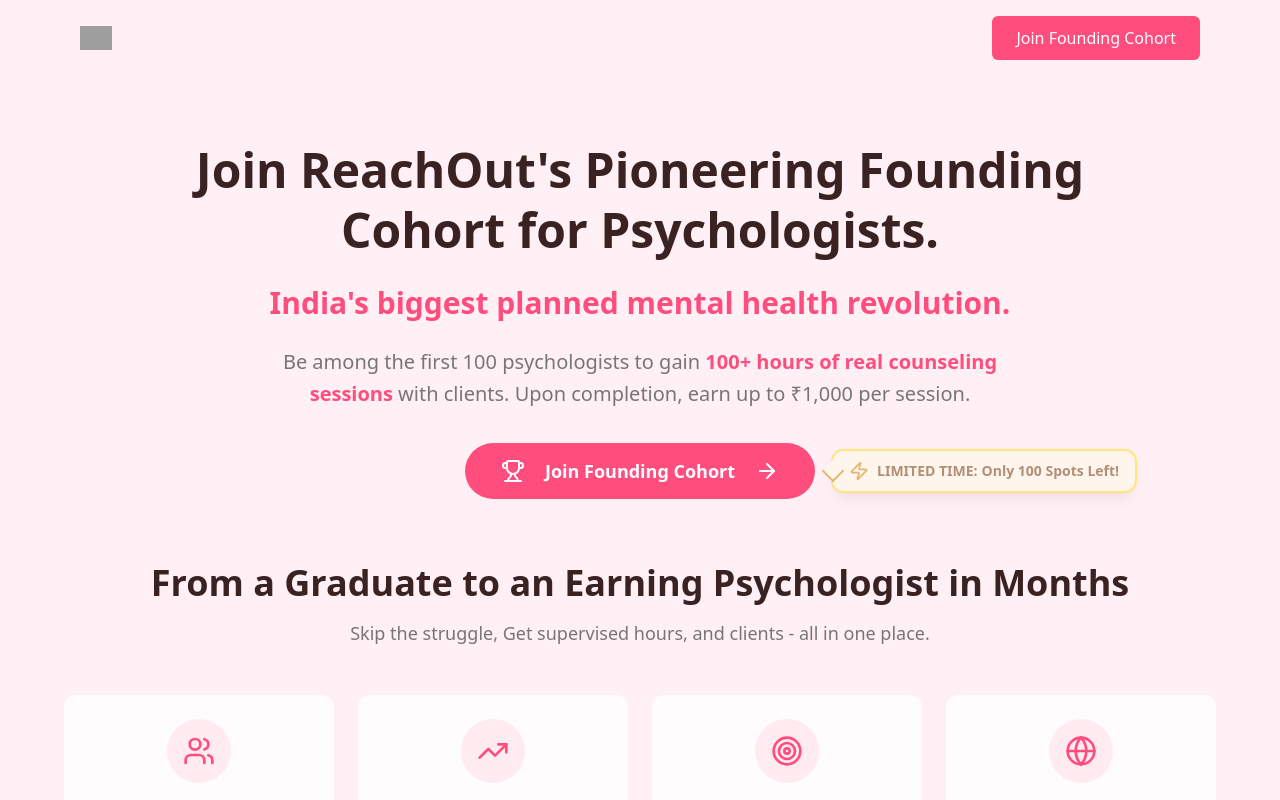
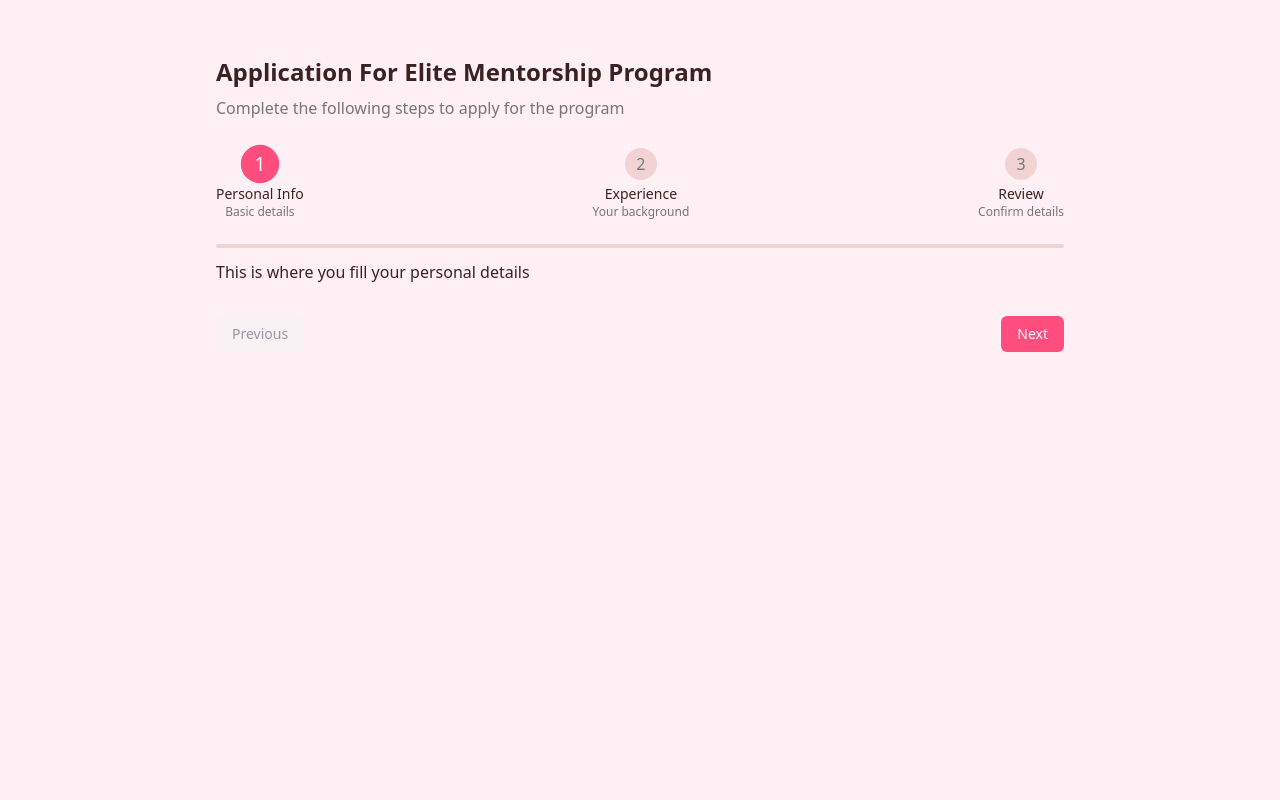
Before and after one commit to Deep-Connection-Innovation-Pvt-Ltd/reachout-supply, a React (Vite) app: page /professional/apply-elite/personal-details in a window 1280 px wide. Shown: the top 800 px of the page. Built offline with nearby package versions, Linux system fonts and the light colour scheme; grey boxes are pictures that could not be loaded.

Commit message:
Application Form navigation system implemented

```diff
--- a/package.json
+++ b/package.json
@@ -10,6 +10,7 @@
     "preview": "vite preview"
   },
   "dependencies": {
+    "@radix-ui/react-label": "^2.1.7",
     "@radix-ui/react-slot": "^1.2.3",
     "@tailwindcss/vite": "^4.1.14",
     "class-variance-authority": "^0.7.1",
--- a/src/App.tsx
+++ b/src/App.tsx
@@ -1,11 +1,19 @@
 import './App.css'
 import HomePage from './pages/HomePage';
-import { BrowserRouter } from "react-router-dom";
+import ApplicationForm from './pages/ApplicationForm';
+import { BrowserRouter, Routes, Route, Navigate } from "react-router-dom";
+
 function App() {
   return (
     <>
-        <BrowserRouter basename="/professional">
-        <HomePage/>
+      <BrowserRouter basename="/professional">
+        <Routes>
+          <Route path="/" element={<HomePage />} />
+          <Route path="/apply-elite/:step" element={<ApplicationForm plan="elite" />} />
+          <Route path="/apply-elite" element={<Navigate to="/apply-elite/personal-details" replace />} />
+          <Route path="/apply-foundational/:step" element={<ApplicationForm plan="foundational"/>} />
+          <Route path="/apply-foundational" element={<Navigate to="/apply-foundational/personal-details" replace />} />
+        </Routes>
       </BrowserRouter>
     </>
   )
--- /dev/null
+++ b/src/components/Application/AcademicDetails.tsx
@@ -0,0 +1,9 @@
+export default function AcademicDetails(){
+    return(
+        <>
+        <div>
+            This is where you fill your academic details
+        </div>
+        </>
+    )
+}
--- /dev/null
+++ b/src/components/Application/ApplicationSteps.tsx
@@ -0,0 +1,80 @@
+import { cn } from "@/lib/utils";
+import { motion } from "framer-motion";
+import { useNavigate, useLocation } from "react-router-dom";
+import { useEffect } from "react";
+
+interface StepProps {
+  currentStep: number;
+  steps: {
+    title: string;
+    description?: string;
+    path: string; // Add path for each step
+  }[];
+  plan: string;
+}
+
+export function ApplicationSteps({ currentStep, steps, plan }: StepProps) {
+  const navigate = useNavigate();
+  const location = useLocation();
+
+  // Update URL when step changes
+  useEffect(() => {
+    const stepPath = steps[currentStep]?.path;
+    if (stepPath && location.pathname !== `/apply-${plan}/${stepPath}`) {
+      // navigate(`/apply-${plan}/${stepPath}`); // Removed automatic navigation
+    }
+  }, [currentStep, navigate, plan, steps, location.pathname]);
+
+  return (
+    <div className="relative">
+
+      {/* Step Count Display */}
+      <div className="relative flex justify-between mb-4">
+        {steps.map((step, index) => (
+          <div
+            key={index}
+            className="flex flex-col items-center">
+
+            <motion.div
+              initial={false}
+              animate={{
+                backgroundColor: currentStep >= index ? "var(--primary)" : "var(--muted)",
+                scale: currentStep === index ? 1.2 : 1,
+              }}
+              transition={{ duration: 0.2 }}
+              className={cn(
+                "w-10 h-10 rounded-full flex items-center justify-center",
+                "border-4 border-background", // Removed cursor-pointer
+                currentStep >= index ? "text-primary-foreground" : "text-muted-foreground"
+              )}
+            >
+              {index + 1}
+            </motion.div>
+            <div className="mb-2 text-center">
+              <p className="text-sm font-medium">{step.title}</p>
+              {step.description && (
+                <p className="text-xs text-muted-foreground">{step.description}</p>
+              )}
+            </div>
+
+
+          </div>
+        ))}
+      </div>
+
+
+      {/* This is the progress bar */}
+
+      <div className="w-full relative">
+        <div className="absolute left-0 w-full h-1 bg-muted rounded-full" />
+        {/* Animated Progress */}
+        <motion.div
+          className="absolute left-0 h-1 bg-primary rounded-full"
+          initial={{ width: "0%" }}
+          animate={{ width: `${(currentStep / (steps.length - 1)) * 100}%` }}
+          transition={{ duration: 0.5, ease: "easeInOut" }}
+        />
+      </div>
+    </div>
+  );
+}
--- /dev/null
+++ b/src/components/Application/PersonalDetails.tsx
@@ -0,0 +1,9 @@
+export default function PersonalDetails(){
+    return(
+        <>
+        <div>
+            This is where you fill your personal details
+        </div>
+        </>
+    )
+}
--- /dev/null
+++ b/src/components/Application/ReviewDetails.tsx
@@ -0,0 +1,9 @@
+export default function ReviewDetails(){
+    return(
+        <>
+        <div>
+            This is where you review your details
+        </div>
+        </>
+    )
+}
--- a/src/components/Home/navbar.tsx
+++ b/src/components/Home/navbar.tsx
@@ -5,7 +5,7 @@
         <>
             <div className="flex justify-between w-full items-center bg-background px-[80px] py-[16px] sticky top-0 z-99">
                 <img
-                    src="./ReachOut.png"
+                    src="../ReachOut.png"
                     alt="ReachOut Logo"
                     className="h-6 w-auto object-contain"
                 />
--- a/src/components/Home/plans.tsx
+++ b/src/components/Home/plans.tsx
@@ -22,6 +22,7 @@
                         originalPrice={10000}
                         discountedPrice={7000}
                         targetDate="2025-10-25T00:00:00"
+                        plan="foundational"
                         earlyBirdSpotPercentage={15}
                         features={["100+ hours of online counseling sessions with real clients.", "Start earning up to ₹1,000 per session after completing 100 hours", "Individual mentor support for difficult cases", "Weekly group supervision sessions with fellow graduates.", "Certificate of completion after completing 100 hours.", "Unlimited Free Access to our Latest EHR platform for maintaining digital notes of clients.", "Lifetime access to the alumni network and resources."]}
                     />
@@ -30,6 +31,7 @@
                         originalPrice={20000}
                         discountedPrice={14000}
                         targetDate="2025-10-25T00:00:00"
+                        plan="elite"
                         earlyBirdSpotPercentage={30}
                         isPopular
                         features={["100+ hours of online counseling sessions with real clients.", "Start earning up to ₹1,000 per session after completing 100 hours", "Individual mentor support for difficult cases", "Exclusive access to premium psychology practice resources.", "Certificate of completion after completing 100 hours.", "Unlimited Free Access to our Latest EHR platform for maintaining digital notes of clients.", "Lifetime access to the alumni network and resources.", "Founding member leadership role in expanding the program.", "10+ counseling sessions supervised by senior psychologists.", "Waiver available if you have proof of 100 hours of sessions with clients."]}
--- a/src/components/Home/pricing_card.tsx
+++ b/src/components/Home/pricing_card.tsx
@@ -8,6 +8,7 @@
 } from "@/components/ui/card";
 import { Button } from "@/components/ui/button";
 import { Badge } from "@/components/ui/badge";
+import { Link } from "react-router-dom";
 import {
     Clock,
     Zap,
@@ -90,6 +91,7 @@
     isPopular?: boolean;
     features: string[];
     targetDate?: string;
+    plan: "elite" | "foundational";
 }
 
 export default function PricingCard({
@@ -100,6 +102,7 @@
     earlyBirdSpotPercentage = 100,
     isPopular = false,
     features = [],
+    plan,
 }: PricingCardProps) {
     const [timeLeft, setTimeLeft] = useState<ReturnType<typeof calculateTimeLeft> | null>(
         targetDate ? calculateTimeLeft(targetDate) : null
@@ -209,9 +212,10 @@
                                     </div>
                                 </div>
                             )}
-
+                            <Link to={`/apply-${plan}`}>
                                 <Button
-                                className={`w-full mt-4 h-12 ${isPopular
+                                    className={`w-full mt-4 h-12 ${
+                                        isPopular
                                             ? "bg-primary hover:bg-primary/90 cursor-pointer"
                                             : "bg-primary hover:opacity-90 cursor-pointer"
                                     }`}
@@ -221,6 +225,7 @@
                                     Join Founding Cohort
                                     <ArrowRight className="w-4 h-4 ml-2" />
                                 </Button>
+                            </Link>
                         </CardContent>
 
                         <CardFooter className="pt-6 px-6 pb-6">
--- /dev/null
+++ b/src/pages/ApplicationForm.tsx
@@ -0,0 +1,121 @@
+import { useState, useEffect, useMemo } from "react";
+import { useNavigate, useParams } from "react-router-dom";
+import { ApplicationSteps } from "@/components/Application/ApplicationSteps";
+import PersonalDetails from "@/components/Application/PersonalDetails";
+import AcademicDetails from "@/components/Application/AcademicDetails";
+import ReviewDetails from "@/components/Application/ReviewDetails";
+
+interface ApplicationFormProps {
+    plan: "elite" | "foundational";
+}
+
+export default function ApplicationForm({ plan }: ApplicationFormProps) {
+    const navigate = useNavigate();
+    const { step } = useParams<{ step: string }>(); // Get step from URL
+
+    const planDetails = {
+        elite: { title: "Elite Mentorship Program", price: "20,000" },
+        foundational: { title: "Foundational Impact Program", price: "10,000" },
+    };
+
+    const { title } = planDetails[plan];
+
+    const steps = useMemo(() => [
+        {
+            title: "Personal Info",
+            description: "Basic details",
+            path: "personal-details"
+        },
+        {
+            title: "Experience",
+            description: "Your background",
+            path: "academic-details"
+        },
+        {
+            title: "Review",
+            description: "Confirm details",
+            path: "review-details"
+        }
+    ], []);
+
+    const currentStepIndex = steps.findIndex(s => s.path === step);
+    const [completedSteps, setCompletedSteps] = useState<number[]>([]);
+
+    // Redirect to the first step if no step is provided or an invalid step is in the URL
+    useEffect(() => {
+        if (currentStepIndex === -1) {
+            navigate(`/apply-${plan}/${steps[0].path}`);
+        }
+    }, [step, plan, navigate, currentStepIndex, steps]);
+
+    // Enforce sequential flow
+    useEffect(() => {
+        if (currentStepIndex > 0 && !completedSteps.includes(currentStepIndex - 1)) {
+            navigate(`/apply-${plan}/${steps[0].path}`);
+        }
+    }, [currentStepIndex, completedSteps, navigate, plan, steps]);
+
+    const handleNext = () => {
+        if (currentStepIndex < steps.length - 1) {
+            setCompletedSteps(prev => [...new Set([...prev, currentStepIndex])]);
+            navigate(`/apply-${plan}/${steps[currentStepIndex + 1].path}`);
+        }
+    };
+
+    const handlePrevious = () => {
+        if (currentStepIndex > 0) {
+            navigate(`/apply-${plan}/${steps[currentStepIndex - 1].path}`);
+        }
+    };
+
+    const renderStepContent = () => {
+        switch (step) {
+            case "personal-details":
+                return <PersonalDetails />;
+            case "academic-details":
+                return <AcademicDetails />;
+            case "review-details":
+                return <ReviewDetails />;
+            default:
+                return null;
+        }
+    };
+
+    return (
+        <div className="max-w-4xl mx-auto p-4 md:p-6 mt-8">
+            <div className="mb-8">
+                <h2 className="text-2xl font-bold mb-2">Application For {title}</h2>
+                <p className="text-muted-foreground mb-6">
+                    Complete the following steps to apply for the program
+                </p>
+
+                <ApplicationSteps
+                    currentStep={currentStepIndex}
+                    steps={steps}
+                    plan={plan}
+                />
+            </div>
+
+            <div className="mt-8">
+                {renderStepContent()}
+
+                <div className="flex justify-between mt-8">
+                    <button
+                        onClick={handlePrevious}
+                        disabled={currentStepIndex === 0}
+                        className="px-4 py-2 text-sm font-medium text-gray-700 bg-gray-100 rounded-md hover:bg-gray-200 disabled:opacity-50"
+                    >
+                        Previous
+                    </button>
+                    <button
+                        onClick={handleNext}
+                        disabled={currentStepIndex === steps.length - 1}
+                        className="px-4 py-2 text-sm font-medium text-white bg-primary rounded-md hover:bg-primary/90 disabled:opacity-50"
+                    >
+                        {currentStepIndex === steps.length - 1 ? 'Submit' : 'Next'}
+                    </button>
+                </div>
+            </div>
+        </div>
+    );
+}
```
Also changed, not shown: 1 other file (tests, documents, lock files or other folders). Lines whose indentation alone changed are shown as unchanged.
